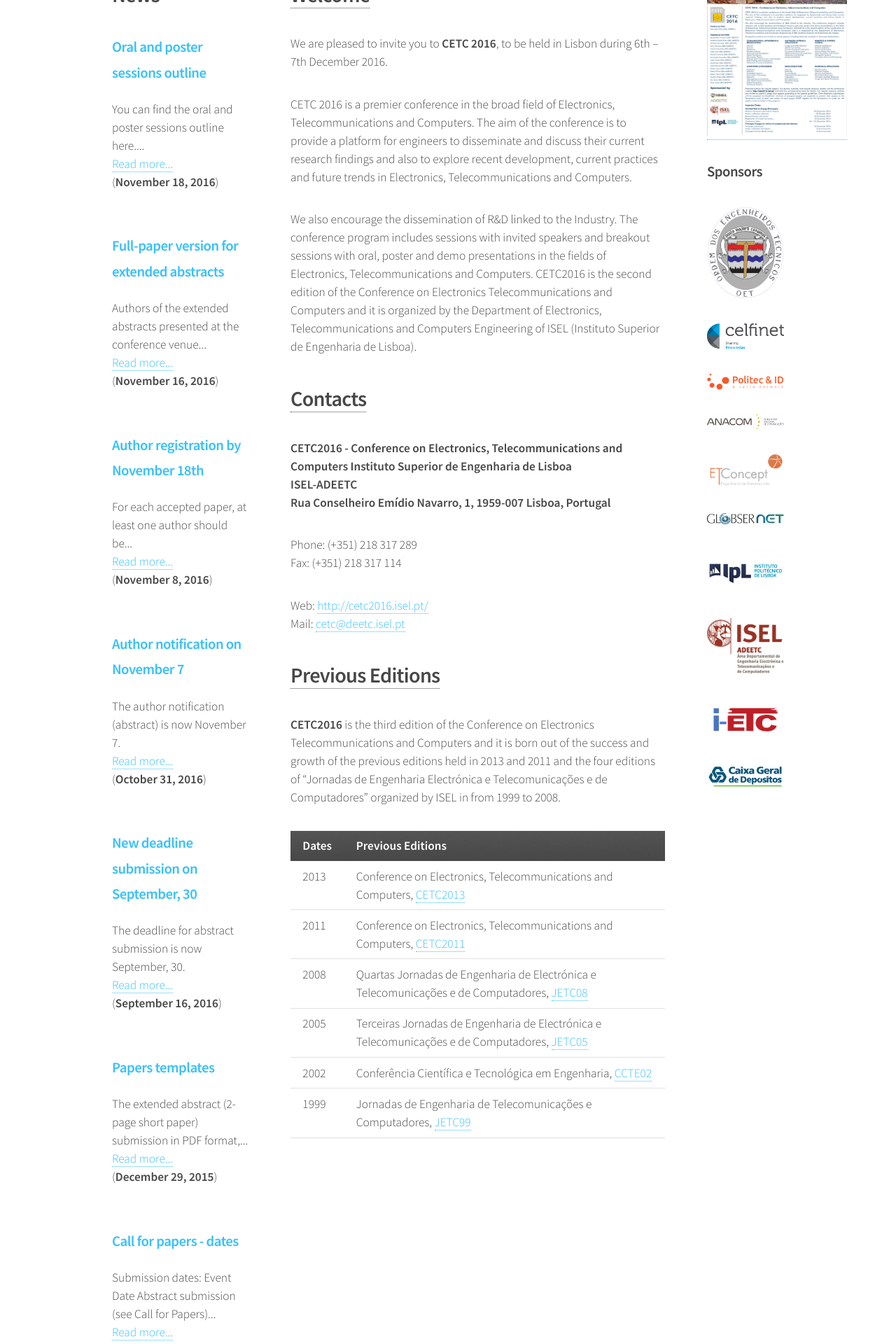
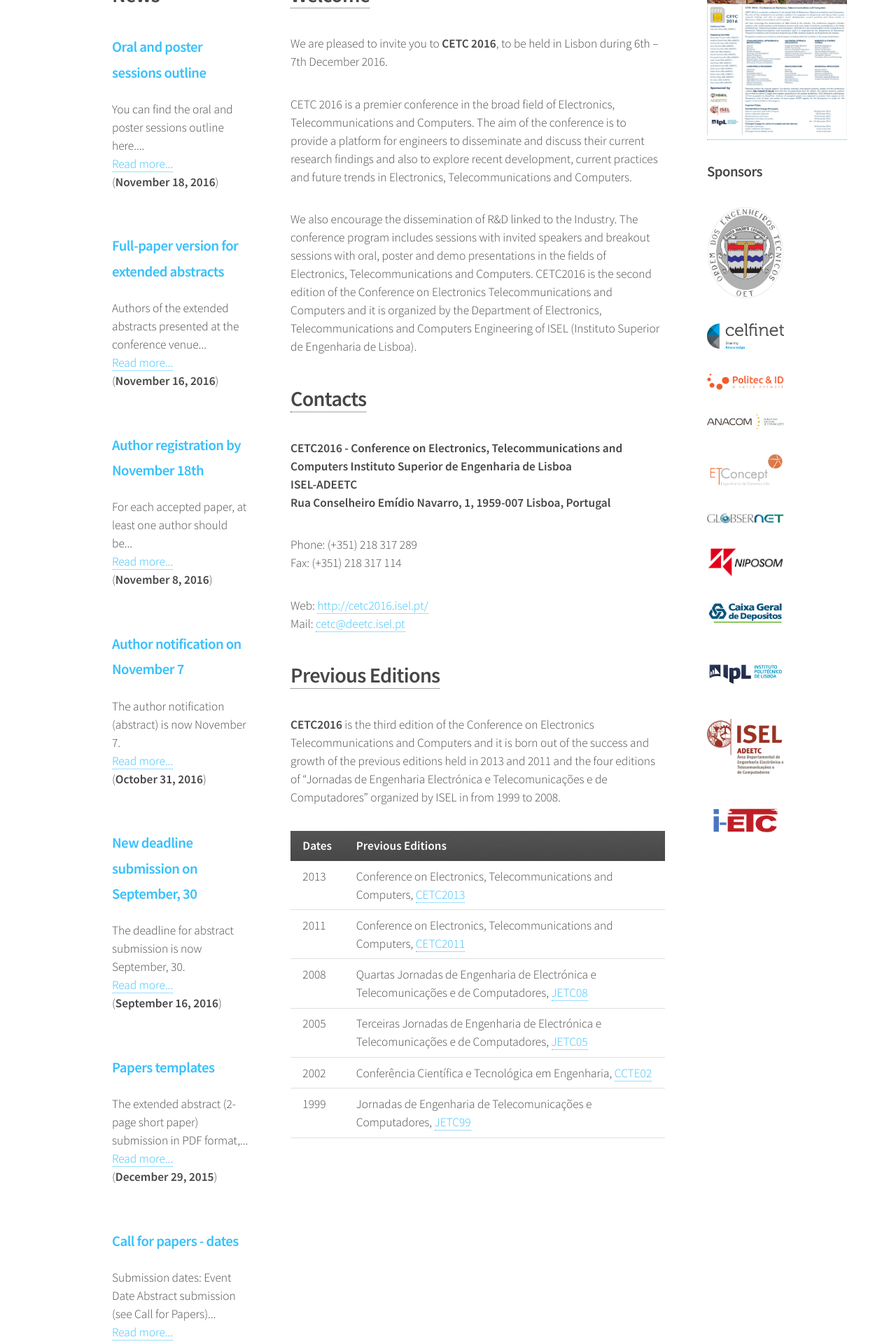
Before and after one commit to cetc2016/cetc2016.github.io, a Jekyll site: the page built from index.html, in a window 1280 px wide. Shown: the part 629-2549 px from the top of the page at 70% size. Built offline with Jekyll 4.4.1, drawn with Linux system fonts in a browser that asks for light colours; the list of posts is cut into pages by our own code.

Commit message:
Add Niposom. Reorder Sponsors.

```diff
--- a/_includes/sponsors.html
+++ b/_includes/sponsors.html
@@ -34,6 +34,16 @@
                                                     <span class="image featured"><img alt="globsernet" title="globsernet" src="{{ site.baseurl }}/images/sponsors/globsernet.png" /></span>
                                                 </a>
 											</p>
+                                            <p>
+                                                <a href="http://www.niposom.pt/" target="_blank">
+                                                    <span class="image featured"><img alt="niposom" title="niposom" src="{{ site.baseurl }}/images/sponsors/niposom.png" /></span>
+                                                </a>
+											</p>
+                                            <p>
+                                                <a href="https://www.cgd.pt/" target="_blank">
+                                                    <span class="image featured"><img alt="cgd" title="cgd" src="{{ site.baseurl }}/images/sponsors/cgd.jpg" /></span>
+                                                </a>
+											</p>
 											<p>
                                                 <a href="http://www.ipl.pt/" target="_blank">
                                                     <span class="image featured"><img alt="IPL" title="IPL" src="{{ site.baseurl }}/images/sponsors/IPLisboa.jpg" /></span>
@@ -47,11 +57,6 @@
                                             <p>
                                                 <a href="http://journals.isel.pt/index.php/i-ETC" target="_blank">
                                                     <span class="image featured"><img alt="iETC" title="iETC" src="{{ site.baseurl }}/images/sponsors/ITEC.png" /></span>
-                                                </a>
-											</p>
-                                            <p>
-                                                <a href="https://www.cgd.pt/" target="_blank">
-                                                    <span class="image featured"><img alt="cgd" title="cgd" src="{{ site.baseurl }}/images/sponsors/cgd.jpg" /></span>
                                                 </a>
 											</p>
                                             </div>
```
Also changed, not shown: images/sponsors/globsernet.png, images/sponsors/niposom.png (added).
